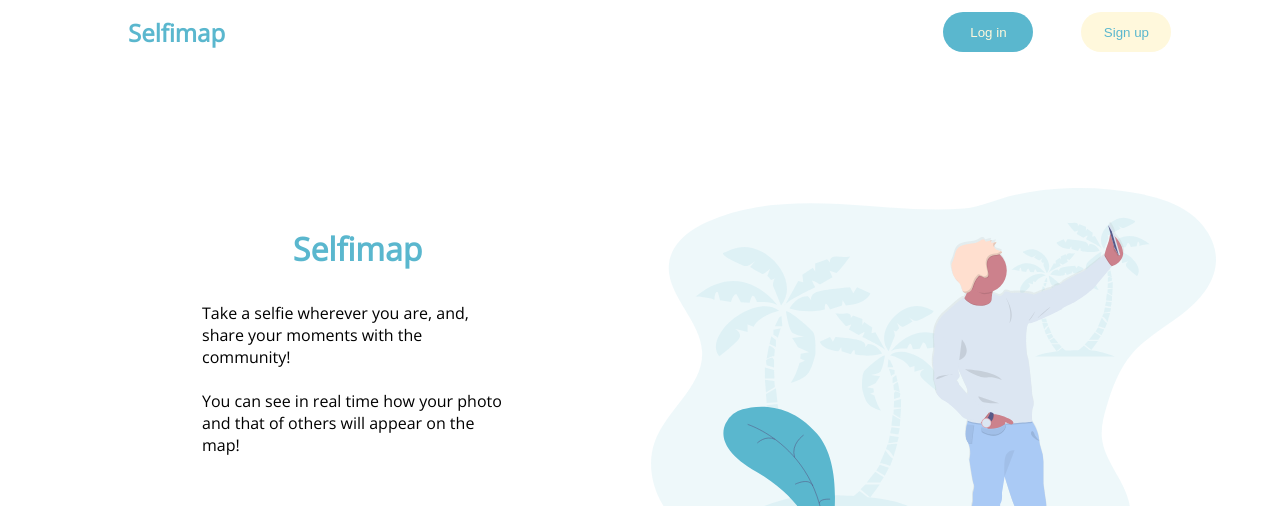
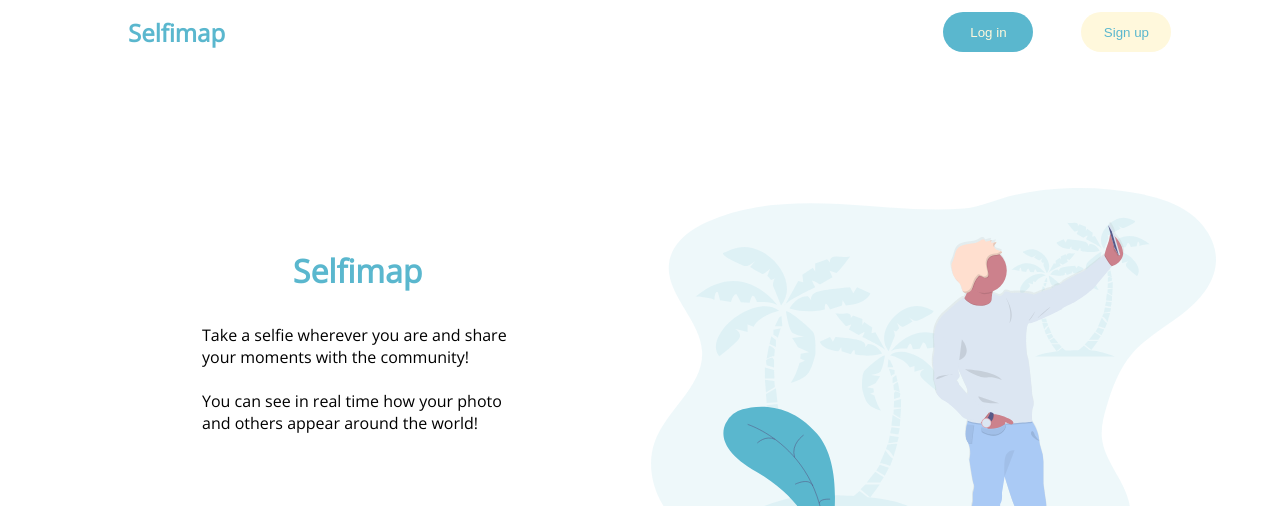
Before and after one commit to winemago/web-app-express.js, a website: page public/index.html in a window 1280 px wide. Shown: the top 506 px of the page. Drawn offline with nearby package versions, Linux system fonts and the light colour scheme.

Commit message:
Update index.html

```diff
--- a/public/index.html
+++ b/public/index.html
@@ -24,8 +24,8 @@
     <main class="main">
         <div class="wel-description">
             <h1>Selfimap</h1>
-            <p>Take a selfie wherever you are, and, share your moments with the community!</p><br>
-            <p>You can see in real time how your photo and that of others will appear on the map!</p>
+            <p>Take a selfie wherever you are and share your moments with the community!</p><br>
+            <p>You can see in real time how your photo and others appear around the world!</p>
             <div class="icons">
                 <a href="https://github.com/winemago/web-app-express.js"><img src="images/github.svg" alt="github"></a>
                 <a href="https://www.linkedin.com/in/piero-dondero-77625b158/"><img src="/images/linkedin.svg" alt="linkedin"></a>
```
